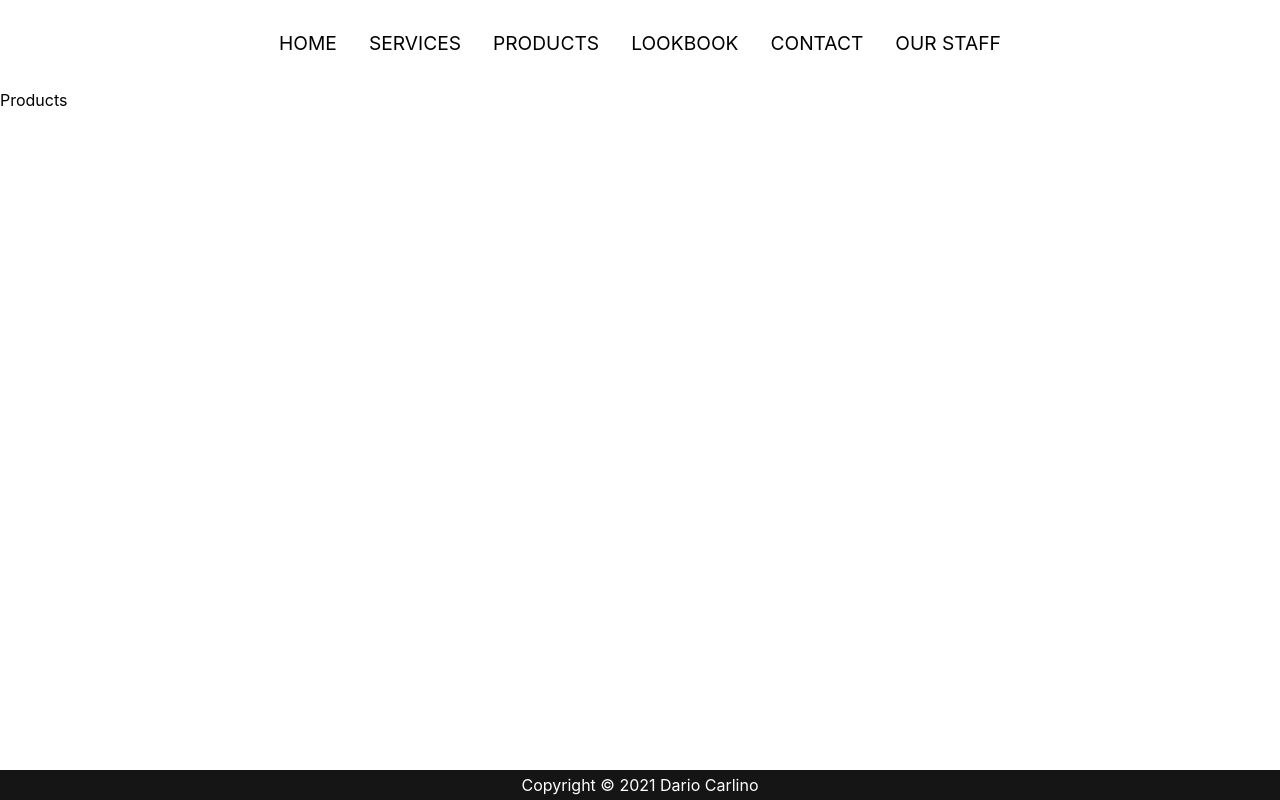
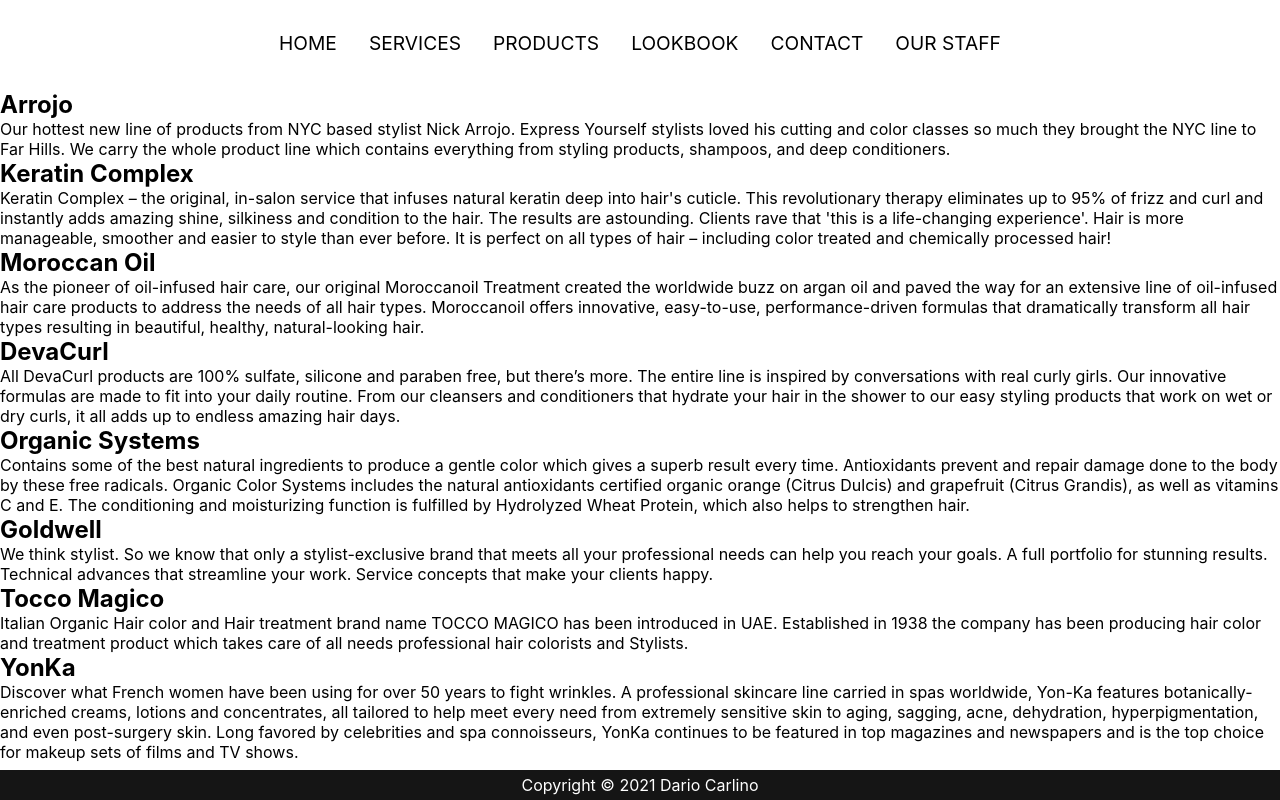
Before and after one commit to cloudymolecule/salon-template, a React (Create React App) app: page /products in a window 1280 px wide. Built offline with nearby package versions, Linux system fonts and the light colour scheme.

Commit message:
Add product iteration

```diff
--- a/src/components/Products.js
+++ b/src/components/Products.js
@@ -1,12 +1,21 @@
 import React from 'react'
 import '../styles/Products.css'
+import { ProductsSrc } from '../constants/ProductsSrc'
 
 
 function Products() {
+
+    const prods = ProductsSrc.map(p => {
+        return <div>
+            <h2 className='product-name'>{p.name}</h2>
+            <p className='product-desc'>{p.description}</p>
+        </div>
+    })
+
     return (
-        <div>
-            <p>Products</p>
-        </div>
+        <>
+            {prods}
+        </>
     )
 }
 
```
Also changed, not shown: src/components/Services.js (line endings or trailing spaces).
